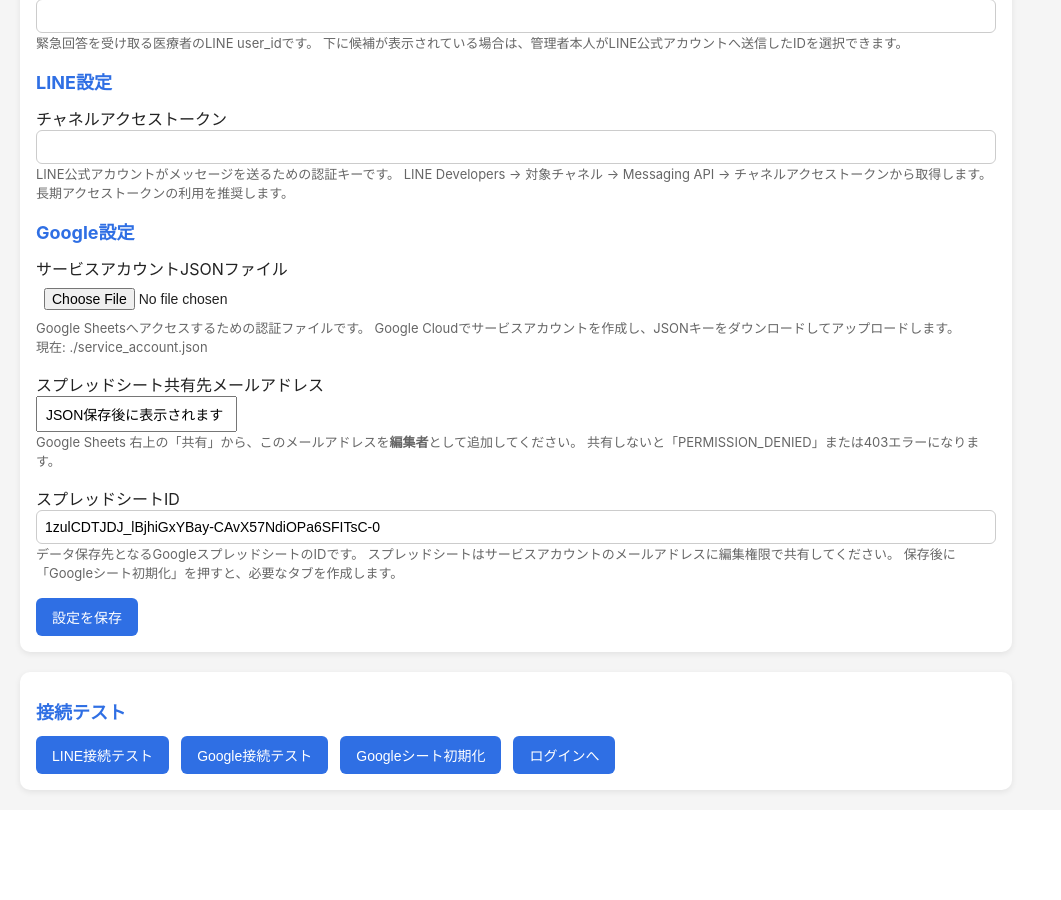
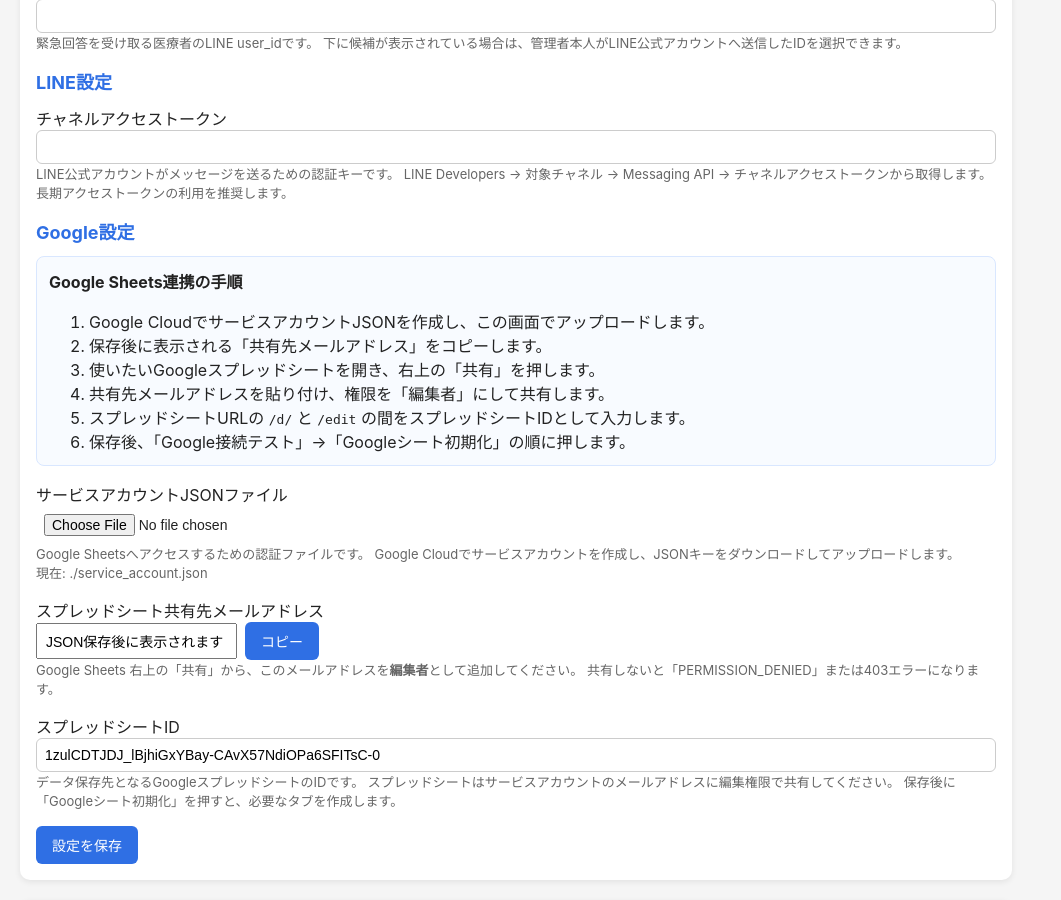
Before and after one commit to Kenro1206/medsafety-link, a Flask app: page /setup in a window 1280 px wide. Shown: the part 747-1647 px from the top of the page, without its empty margins (0-1061 px from the left). Before the commit the page ends 1542 px from the top, so only its background shows below. Run offline with Flask 3, Linux system fonts and the light colour scheme.

Commit message:
Guide Google Sheets setup in app

```diff
--- a/templates/base.html
+++ b/templates/base.html
@@ -252,6 +252,7 @@
     <a href="/admin/broadcast">一斉送信</a> |
     <a href="/admin/remind">未回答再送</a> |
     <a href="/admin/mode">モード切替</a> |
+    <a href="/admin/help/google_setup">Google連携手順</a> |
     <a href="/logout">ログアウト</a>
   </div>
   {% endif %}
--- a/templates/setup.html
+++ b/templates/setup.html
@@ -72,6 +72,17 @@
     </div>
 
     <div class="section-title">Google設定</div>
+    <div style="padding:12px;border:1px solid #d9e7ff;background:#f8fbff;border-radius:8px;margin-bottom:16px;">
+      <strong>Google Sheets連携の手順</strong>
+      <ol style="margin-bottom:0;">
+        <li>Google CloudでサービスアカウントJSONを作成し、この画面でアップロードします。</li>
+        <li>保存後に表示される「共有先メールアドレス」をコピーします。</li>
+        <li>使いたいGoogleスプレッドシートを開き、右上の「共有」を押します。</li>
+        <li>共有先メールアドレスを貼り付け、権限を「編集者」にして共有します。</li>
+        <li>スプレッドシートURLの <code>/d/</code> と <code>/edit</code> の間をスプレッドシートIDとして入力します。</li>
+        <li>保存後、「Google接続テスト」→「Googleシート初期化」の順に押します。</li>
+      </ol>
+    </div>
     <div class="form-row">
       <label for="service_account_file">サービスアカウントJSONファイル</label><br>
       <input id="service_account_file" type="file" name="service_account_file" accept=".json">
@@ -83,7 +94,10 @@
     </div>
     <div class="form-row">
       <label>スプレッドシート共有先メールアドレス</label><br>
-      <input value="{{ service_account_email if service_account_email else 'JSON保存後に表示されます' }}" readonly>
+      <div style="display:flex;gap:8px;align-items:center;">
+        <input id="service_account_email" value="{{ service_account_email if service_account_email else 'JSON保存後に表示されます' }}" readonly>
+        <button type="button" onclick="copyText('service_account_email')">コピー</button>
+      </div>
       <div class="muted">
         Google Sheets 右上の「共有」から、このメールアドレスを<strong>編集者</strong>として追加してください。
         共有しないと「PERMISSION_DENIED」または403エラーになります。
@@ -112,4 +126,13 @@
     <a href="/login"><button type="button">ログインへ</button></a>
   </div>
 </div>
+<script>
+function copyText(id) {
+  const el = document.getElementById(id);
+  if (!el) return;
+  el.select();
+  el.setSelectionRange(0, 99999);
+  navigator.clipboard.writeText(el.value);
+}
+</script>
 {% endblock %}
```
Also changed, not shown: routes/admin_routes.py (+16 -0 lines), templates/settings.html (+26 -1 lines).
